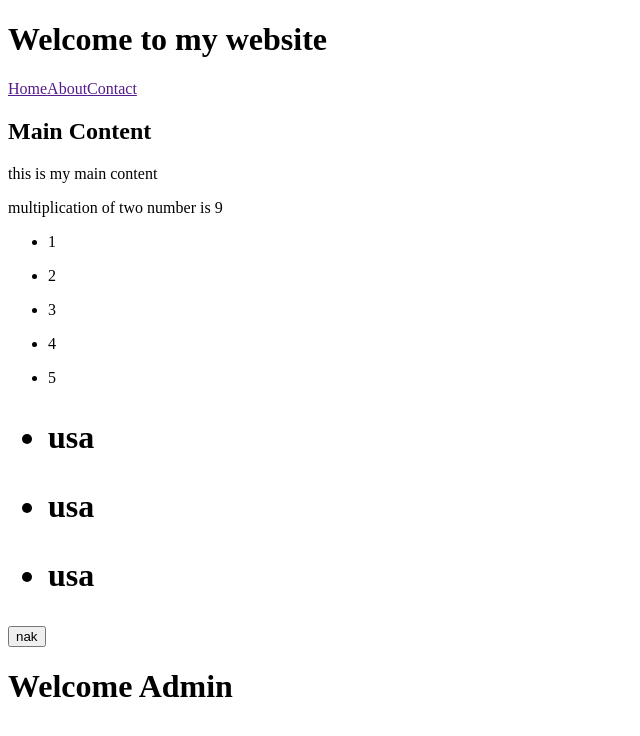
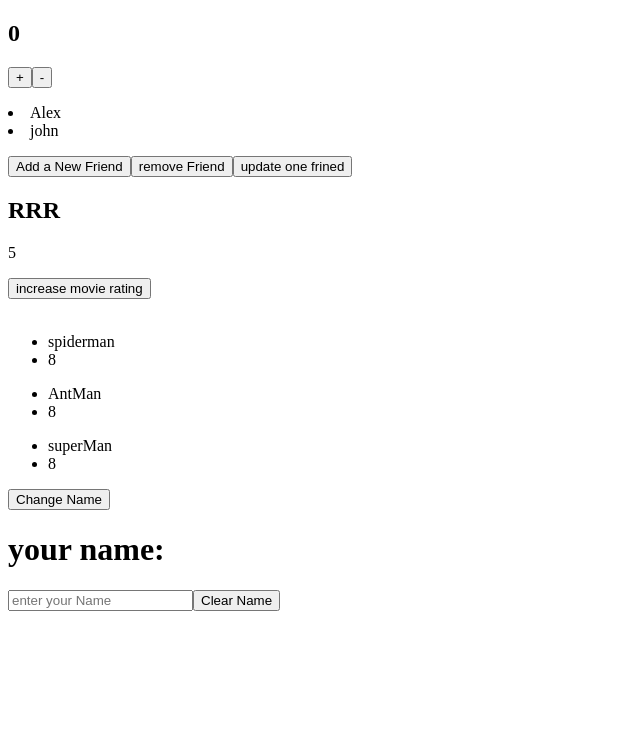
Before and after one commit to Naveenkumar-R96/My-React-course, a React (Vite) app in the folder Final/come-back/: page / in a window 1280 px wide. Shown: the top 736 px of the page, without its empty margins (0-640 px from the left). Built offline with nearby package versions, Linux system fonts and the light colour scheme.

Commit message:
learned all stuffs about the useState

```diff
--- a/Final/come-back/src/App.jsx
+++ b/Final/come-back/src/App.jsx
@@ -1,20 +1,115 @@
-import React from 'react'
-import Header from './Components/Header'
-import Main from './Components/Main'
-import Footer from './Components/Footer'
-import Weather from "./Components/Weather"
-import UserStatus from './Components/UserStatus'
+import React, { useState } from "react";
+import UseState from "./Components/UseState";
 
 const App = () => {
+
+  //normal usestate
+
+  const [count, setCount] = useState(0);
+  console.log(count);
+  console.log(setCount);
+
+  const increment = () => {
+    return setCount(count + 1);
+  };
+  const decrement = () => {
+    return setCount(count - 1);
+  };
+
+  //Array useState
+
+  const [friends, setFriends] = useState(["Alex", "john"]);
+
+  const addNewFriend = () => {
+    return setFriends([...friends, "naveen"]);
+  };
+
+  const removeFriend = () => {
+    return setFriends(friends.filter((f) => f !== "john"));
+  };
+
+  const updateOnefriend = () => {
+    return setFriends(friends.map((f) => (f === "Alex" ? "Alex Smith" : f)));
+  };
+
+  //object useState
+
+  const [movie, setMovie] = useState({
+    title: "RRR",
+    rating: 5,
+  });
+
+  const handleRating = () => {
+    setMovie({ ...movie, rating: 9 });
+  };
+
+  //Array with object useState
+
+  const [movies, setMovies] = useState([
+    {
+      id: 1,
+      title: "spiderman",
+      rating: 8,
+    },
+    {
+      id: 2,
+      title: "AntMan",
+      rating: 8,
+    },
+    {
+      id: 3,
+      title: "superMan",
+      rating: 8,
+    },
+  ]);
+
+  const movieChange = () => {
+    setMovies(
+      movies.map((m) => (m.id === 1 ? {...movies, title: "naveenMan"   } : m))
+
+    );
+  };
+
   return (
     <div>
-      <Header/>
-      <Main/>
-      <Footer />
-      <UserStatus loggedIn={true} isAdmin={true}/>
+      <section>
+        <h1>{count}</h1>
+        <button onClick={increment}>+</button>
+        <button onClick={decrement}>-</button>
 
+        <p>
+          {friends.map((names) => (
+            <li key={Math.random()}>{names}</li>
+          ))}
+        </p>
+
+        <button onClick={addNewFriend}>Add a New Friend</button>
+        <button onClick={removeFriend}>remove Friend</button>
+        <button onClick={updateOnefriend}>update one frined</button>
+
+        <h1>{movie.title}</h1>
+        <p>{movie.rating}</p>
+
+        <button onClick={handleRating}>increase movie rating</button>
+
+        <br />
+        <br />
+
+        <p>
+          {movies.map((move) => (
+            <ul key={move.id}>
+              <li>{move.title}</li>
+              <li>{move.rating}</li>
+            </ul>
+          ))}
+        </p>
+
+        <button onClick={movieChange}>Change Name</button>
+      </section>
+
+      <UseState/>
     </div>
-  )
-}
+  );
+};
 
-export default App
+export default App;
--- a/Final/come-back/src/Components/Footer.jsx
+++ /dev/null
@@ -1,11 +0,0 @@
-import React from 'react'
-
-const Footer = () => {
-  return (
-    <div>
-
-    </div>
-  )
-}
-
-export default Footer
--- a/Final/come-back/src/Components/Header.jsx
+++ /dev/null
@@ -1,16 +0,0 @@
-import React from 'react'
-
-const Header = () => {
-  return (
-    <div>
-      <h1>Welcome to my website</h1>
-      <nav>
-        <a href="">Home</a>
-        <a href="">About</a>
-        <a href="">Contact</a>
-      </nav>
-    </div>
-  )
-}
-
-export default Header
--- a/Final/come-back/src/Components/Main.jsx
+++ /dev/null
@@ -1,53 +0,0 @@
-import React from "react";
-
-const Main = () => {
-  const multiply = (a, b) => {
-    return a * b;
-  };
-
-  const main = () => {
-    return <section></section>;
-  };
-  const numbers = [1, 2, 3, 4, 5];
-
-  const userInfor = [
-    {
-      username: "naveen",
-      email: "nk946432@gmail.com",
-      location: "usa",
-    },
-    { username: "naveen", email: "nk946432@gmail.com", location: "usa" },
-    { username: "naveen", email: "nk946432@gmail.com", location: "usa" },
-  ];
-
-  const handleClick = (e) => {
-    e.preventDefault()
-    console.log(e.target.value)
-  };
-
-  return (
-    <main>
-      <h2>Main Content</h2>
-      <p>this is my main content</p>
-      <p>multiplication of two number is {multiply(3, 3)}</p>
-      <p>
-        {numbers.map((number) => (
-          <ul key={number}>
-            <li>{number}</li>
-          </ul>
-        ))}
-      </p>
-      <h1>
-        {userInfor.map((info) => (
-          <ul>
-            <li>{info.location}</li>
-          </ul>
-        ))}
-      </h1>
-
-    <button onClick={(e)=>handleClick(e)} value={'name'}>nak</button>
-    </main>
-  );
-};
-
-export default Main;
--- /dev/null
+++ b/Final/come-back/src/Components/UseState.jsx
@@ -0,0 +1,35 @@
+import React, { useEffect, useState } from "react";
+
+const UseState = () => {
+  const [name, setName] = useState(() => {
+    const savedName = localStorage.getItem("name");
+    return savedName ? JSON.parse(savedName) : "";
+  });
+
+  const handleChange =(event)=>{
+    setName(event.target.value)
+  }
+
+  useEffect(()=>{
+    localStorage.setItem('name',JSON.stringify(name))
+  },[name])
+
+  const handleClear =()=>{
+    setName('')
+  }
+
+  return (
+    <div>
+      <h1>your name: {name}</h1>
+      <input
+        type="text"
+        value={name}
+        onChange={handleChange}
+        placeholder="enter your Name"
+      />
+      <button onClick={handleClear}>Clear Name</button>
+    </div>
+  );
+};
+
+export default UseState;
--- a/Final/come-back/src/Components/UserStatus.jsx
+++ /dev/null
@@ -1,11 +0,0 @@
-import React from "react";
-
-const UserStatus = (props) => {
-  if (props.loggedIn && props.isAdmin) {
-    return <h1>Welcome Admin</h1>;
-  } else {
-    return <h1>welcome user</h1>
-  }
-};
-
-export default UserStatus;
--- a/Final/come-back/src/Components/Weather.jsx
+++ /dev/null
@@ -1,17 +0,0 @@
-const Weather = () => {
-  let temp = 26;
-  if (temp < 15) {
-    return <h1>it cold outside</h1>;
-  } else if (temp < 25) {
-    return <h1>its good temperatures</h1>;
-  } else {
-    return <h1>its not good</h1>
-  }
-  return <div>
-    <h1>adf
-
-    </h1>
-  </div>;
-};
-
-export default Weather;
--- a/Final/come-back/src/main.jsx
+++ b/Final/come-back/src/main.jsx
@@ -1,9 +1,11 @@
 import { StrictMode } from 'react'
 import { createRoot } from 'react-dom/client'
 import App from './App.jsx'
+import UseState from './Components/UseState.jsx'
 
 createRoot(document.getElementById('root')).render(
   <StrictMode>
     <App />
+
   </StrictMode>,
 )
```
